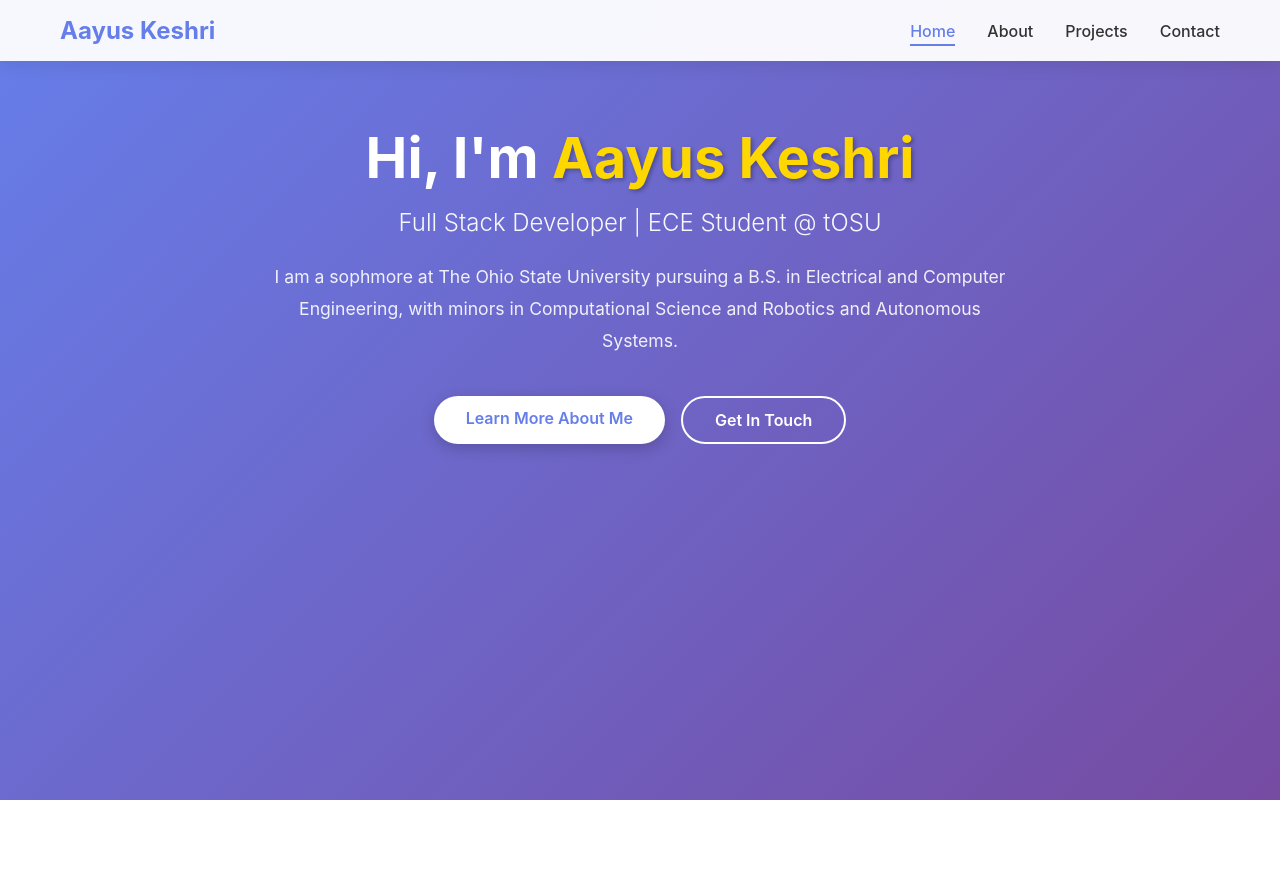
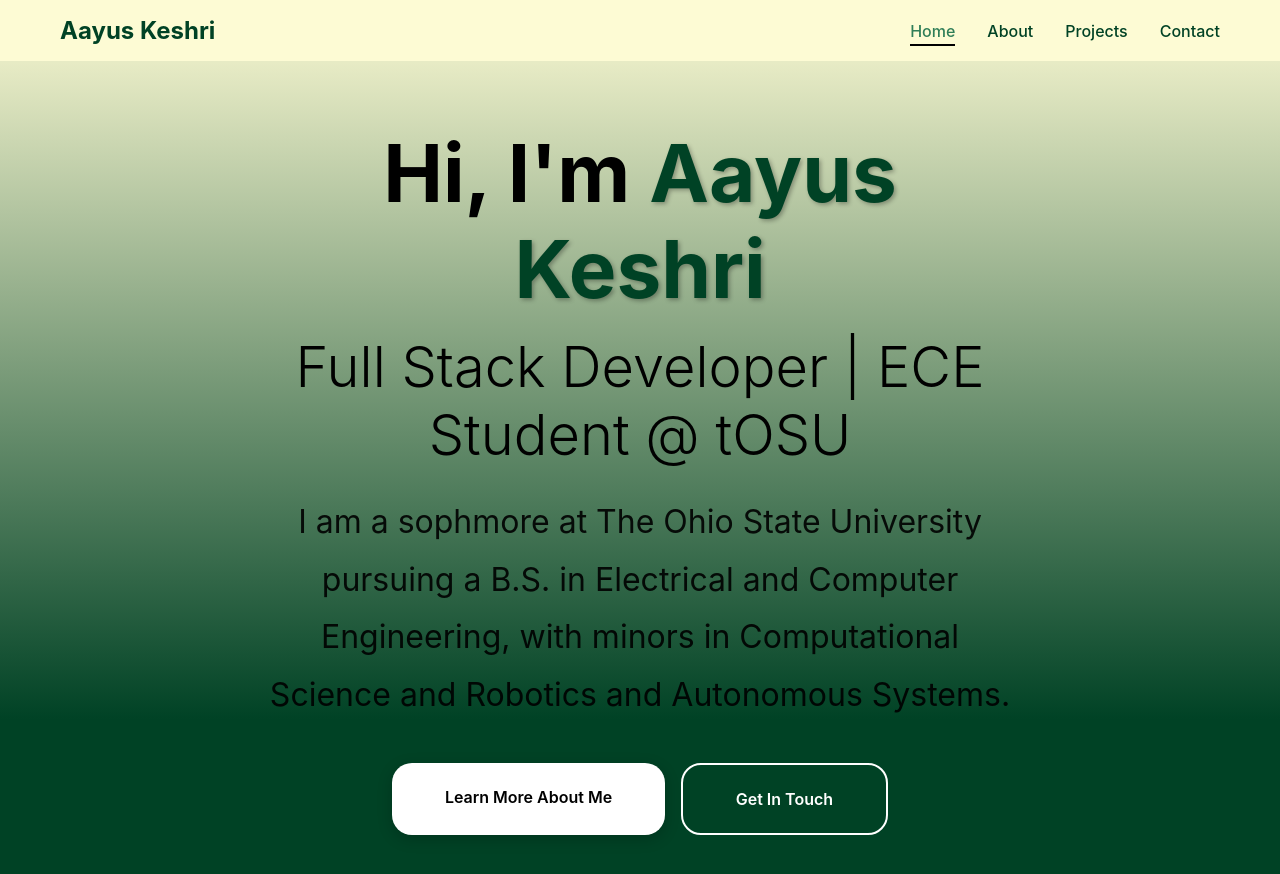
Before and after one commit to AayusK/PersonalWebsite, a React (Vite) app in the folder frontend/: page / in a window 1280 px wide. Shown: the top 874 px of the page. Before the commit the page ends 800 px from the top, so only its background shows below. Built offline with nearby package versions, Linux system fonts and the light colour scheme.

Commit message:
Changed css

```diff
--- a/frontend/src/components/Header.css
+++ b/frontend/src/components/Header.css
@@ -1,7 +1,6 @@
 .header {
-  background: rgba(255, 255, 255, 0.95);
+  background: #FDFBD4;
   backdrop-filter: blur(10px);
-  box-shadow: 0 2px 20px rgba(0, 0, 0, 0.1);
   position: sticky;
   top: 0;
   z-index: 1000;
@@ -23,13 +22,13 @@
 .logo a {
   font-size: 1.5rem;
   font-weight: bold;
-  color: #667eea;
+  color: #004225;
   text-decoration: none;
   transition: color 0.3s ease;
 }
 
 .logo a:hover {
-  color: #764ba2;
+  color: #2f7e57;
 }
 
 .nav-links {
@@ -39,7 +38,7 @@
 }
 
 .nav-links a {
-  color: #333;
+  color: #004225;
   text-decoration: none;
   font-weight: 500;
   transition: all 0.3s ease;
@@ -53,7 +52,7 @@
   left: 0;
   width: 0;
   height: 2px;
-  background: #667eea;
+  background: #000000;
   transition: width 0.3s ease;
 }
 
@@ -64,7 +63,7 @@
 
 .nav-links a:hover,
 .nav-links a.active {
-  color: #667eea;
+  color: #2f7e57;
 }
 
 @media (max-width: 768px) {
--- a/frontend/src/index.css
+++ b/frontend/src/index.css
@@ -10,7 +10,7 @@ body {
     sans-serif;
   -webkit-font-smoothing: antialiased;
   -moz-osx-font-smoothing: grayscale;
-  background: linear-gradient(135deg, #667eea 0%, #764ba2 100%);
+  background: linear-gradient(180deg, #FDFBD4 0%, #004225 80%);
   min-height: 100vh;
   color: #333;
 }
--- a/frontend/src/pages/About.css
+++ b/frontend/src/pages/About.css
@@ -8,7 +8,7 @@
   font-size: 3rem;
   text-align: center;
   margin-bottom: 3rem;
-  color: white;
+  color: #004225;
   text-shadow: 2px 2px 4px rgba(0, 0, 0, 0.3);
 }
 
@@ -30,7 +30,7 @@
 .section h2 {
   font-size: 2rem;
   margin-bottom: 1.5rem;
-  color: #ffd700;
+  color: #004225;
 }
 
 .section p {
--- a/frontend/src/pages/Home.css
+++ b/frontend/src/pages/Home.css
@@ -5,7 +5,7 @@
 .hero {
   padding: 4rem 0;
   text-align: center;
-  color: white;
+  color: rgb(0, 0, 0);
 }
 
 .hero-content {
@@ -15,26 +15,26 @@
 }
 
 .hero-title {
-  font-size: 3.5rem;
+  font-size: 5rem;
   margin-bottom: 1rem;
   font-weight: 700;
   line-height: 1.2;
 }
 
 .highlight {
-  color: #ffd700;
+  color: #004225;
   text-shadow: 2px 2px 4px rgba(0, 0, 0, 0.3);
 }
 
 .hero-subtitle {
-  font-size: 1.5rem;
+  font-size: 3.5rem;
   margin-bottom: 1.5rem;
-  opacity: 0.95;
+  opacity: 1.0;
   font-weight: 300;
 }
 
 .hero-description {
-  font-size: 1.1rem;
+  font-size: 2rem;
   margin-bottom: 2.5rem;
   opacity: 0.9;
   line-height: 1.8;
@@ -48,8 +48,8 @@
 }
 
 .btn {
-  padding: 0.75rem 2rem;
-  border-radius: 50px;
+  padding: 1.5rem 3.3rem;
+  border-radius: 20px;
   text-decoration: none;
   font-weight: 600;
   transition: all 0.3s ease;
@@ -58,7 +58,7 @@
 
 .btn-primary {
   background: white;
-  color: #667eea;
+  color: #000000;
   box-shadow: 0 4px 15px rgba(0, 0, 0, 0.2);
 }
 
@@ -74,8 +74,8 @@
 }
 
 .btn-secondary:hover {
-  background: white;
-  color: #667eea;
+  background: rgb(0, 0, 0);
+  color: #ffffff;
   transform: translateY(-2px);
 }
 
```
Also changed, not shown: 1 other file (tests, documents, lock files or other folders).
